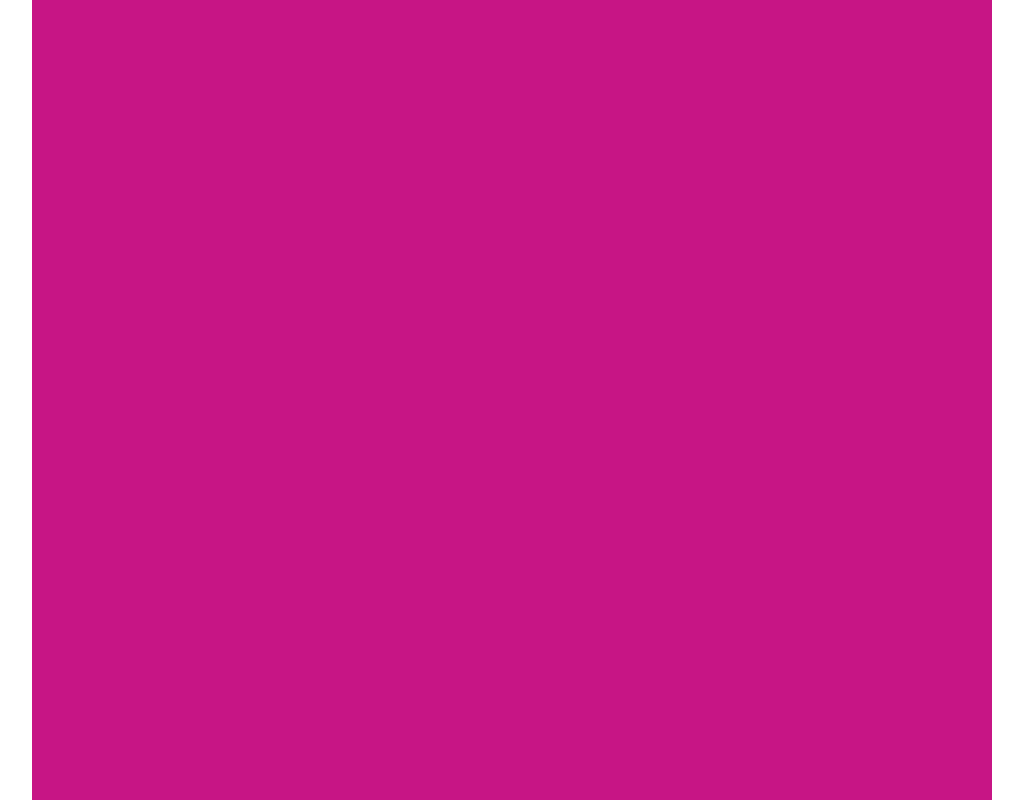
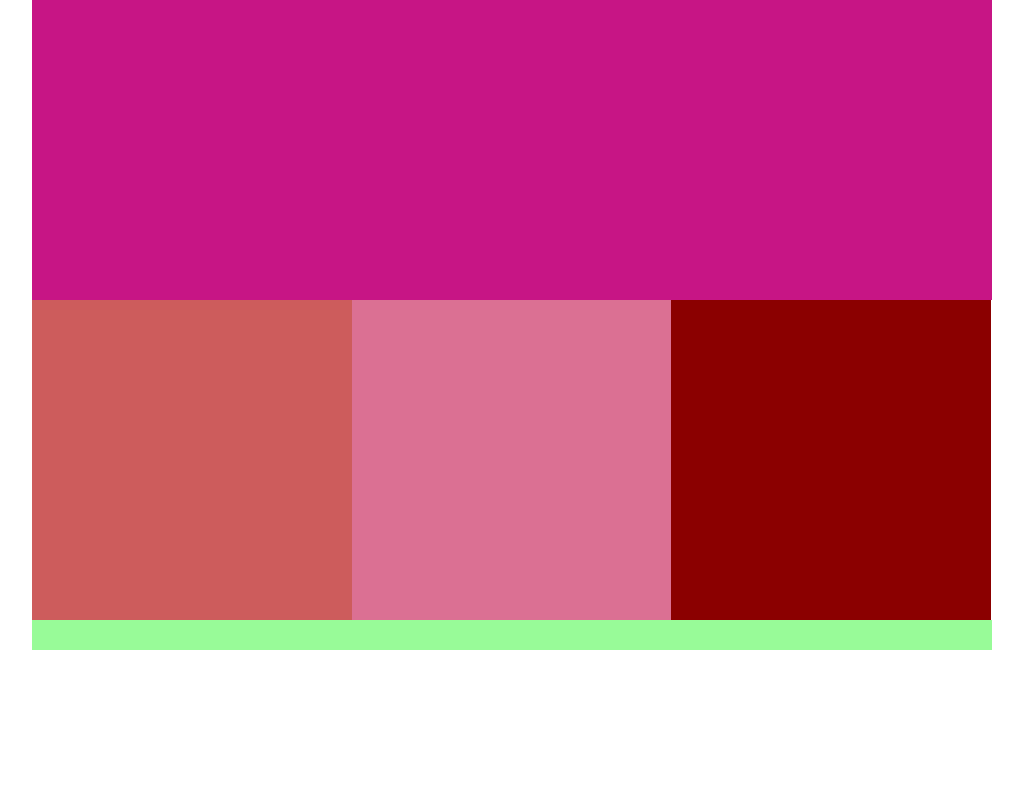
Before and after one commit to JhinB2/Torrades, a plain HTML site: page 03.01-206-colors-starter/index.html in a window 1280 px wide. Shown: the top 800 px of the page, without its empty margins (128-1151 px from the left). Drawn offline with Linux system fonts and the light colour scheme.

Commit message:
Column widths

```diff
--- a/03.01-206-colors-starter/css/main.css
+++ b/03.01-206-colors-starter/css/main.css
@@ -63,16 +63,19 @@ footer {
     background-color: blue;
   }
 
-  #column-1 {
-    background-color: blue;
-  }
+    #column-1 {
+        background-color: blueviolet;
+        width: 50%;
+    }
 
     #column-2 {
-        background-color: blue;
+        background-color: darkslategrey;
+        width: 50%;
     }
 
     #column-3 {
-        background-color: blue;
+        background-color: greenyellow;
+        width: 50%;
     }
 
     footer {
@@ -89,19 +92,22 @@ footer {
   }
 
     #column-1 {
-        background-color: mediumvioletred;
+        background-color: indianred;
+        width: 33.3%;
     }
 
     #column-2 {
-        background-color: mediumvioletred;
+        background-color: palevioletred;
+        width: 33.3%;
     }
 
     #column-3 {
-        background-color: mediumvioletred;
+        background-color: darkred;
+        width: 33.3%;
     }
 
     footer {
-        background-color: mediumvioletred;
+        background-color: palegreen;
     }
 
 }
```
